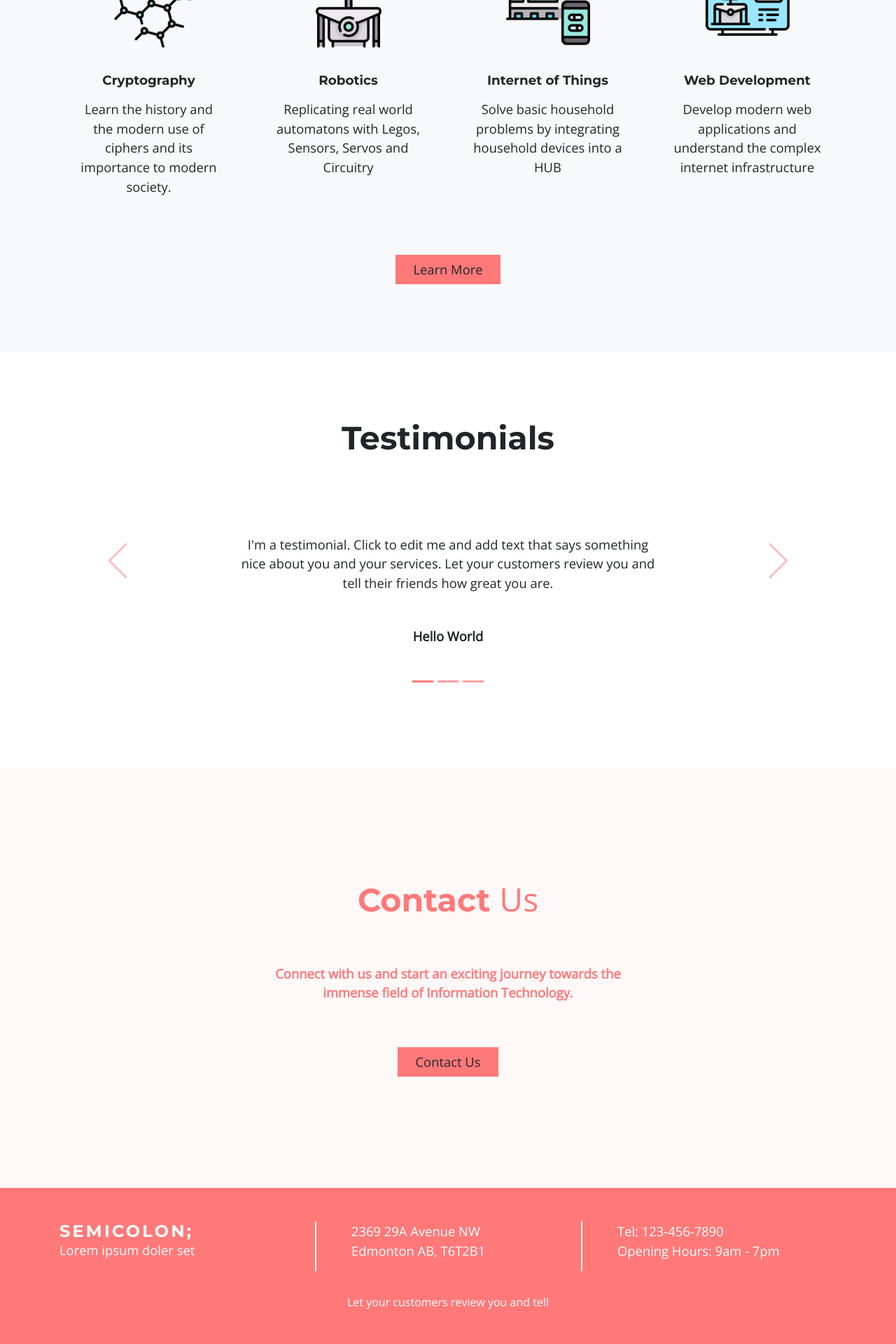
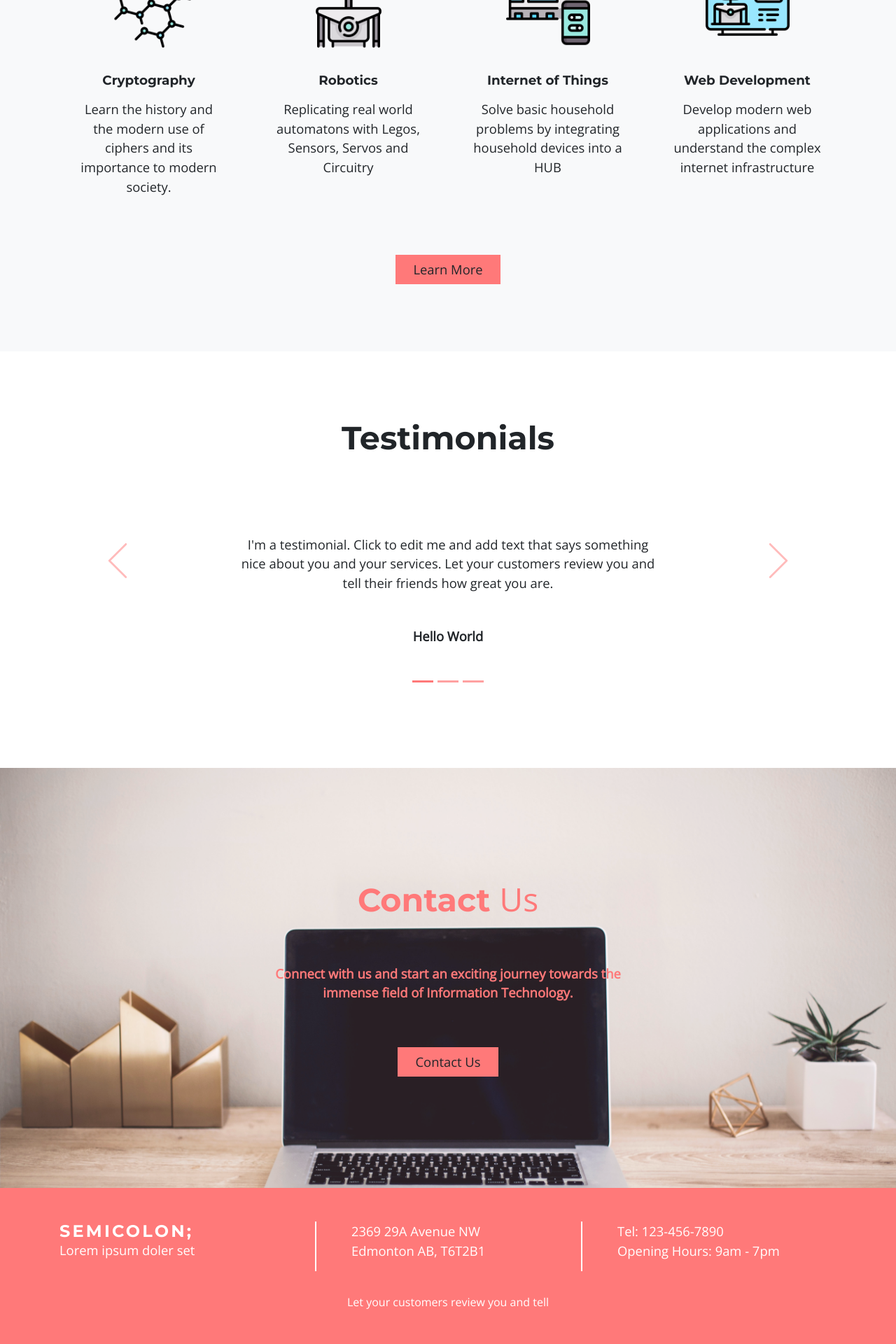
Before and after one commit to carlcastello/semicolonYEG, a Jekyll site: the page built from index.html, in a window 1280 px wide. Shown: the part 2160-4080 px from the top of the page at 70% size. Built offline with Jekyll 4.4.1, drawn with Linux system fonts in a browser that asks for light colours; nearby versions of some CDN libraries.

Commit message:
Fixed Relative URL again

```diff
--- a/_posts/2012-09-11-how-to-write-a-blog.html
+++ b/_posts/2012-09-11-how-to-write-a-blog.html
@@ -2,7 +2,7 @@
 layout: post
 title:  "First Blog!"
 
-image: /assets/images/index/jumbotron.jpg
+image: assets/images/index/jumbotron.jpg
 ---
 
 
--- a/assets/scss/semicolonYEG/_global.scss
+++ b/assets/scss/semicolonYEG/_global.scss
@@ -124,6 +124,7 @@
 }
 
 .image-content-section {
+  background-image: url('../../assets/images/index/contact-us.jpg');
   background-size: cover;
   background-repeat: no-repeat;
   background-position: center top;
```
